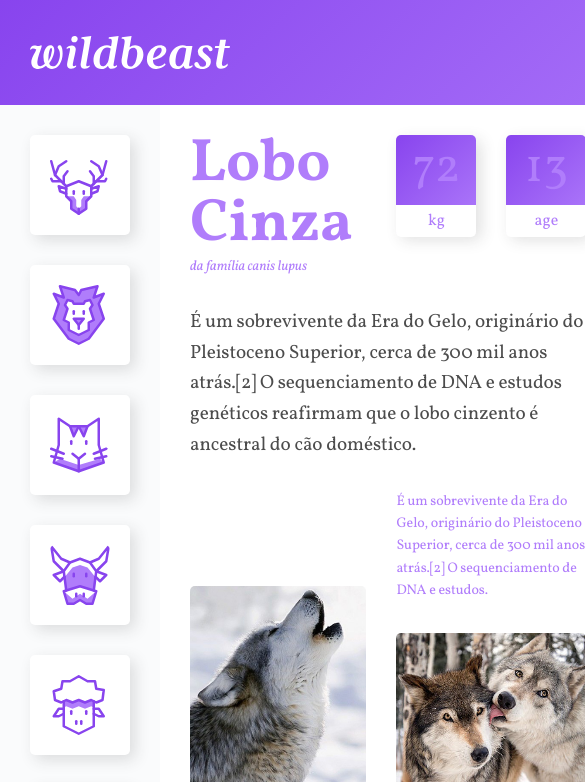
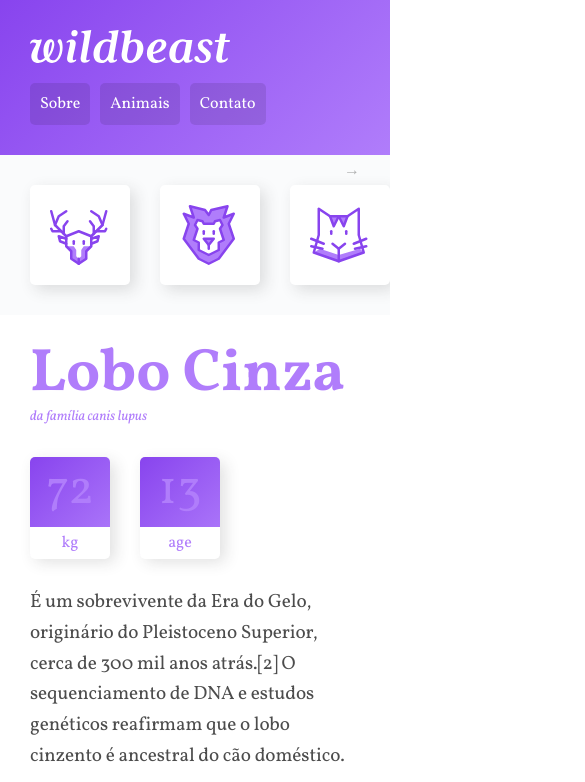
Before and after one commit to devcyber-th/Projeto_Grid_Wildbeast, a plain HTML site: page index.html in a window 390 px wide. Shown: the top 782 px of the page, 585 px wide, since content can reach past the window. Drawn offline with Linux system fonts and the light colour scheme.

Commit message:
finalizando o responsivo e o site

```diff
--- a/css/style.css
+++ b/css/style.css
@@ -23,7 +23,7 @@ a {
 
 img {
   display: block;
-  max-width: 100%;
+  width: 100%;
   border-radius: 5px;
 }
 
@@ -36,6 +36,28 @@ img {
     "header header header"
     "sidenav content anuncios"
     "footer footer footer";
+}
+
+@media (max-width: 1200px) {
+  .estrutura {
+    grid-template-areas:
+      "header header header"
+      "sidenav content content"
+      "sidenav anuncios anuncios"
+      "footer footer footer";
+  }
+}
+
+@media (max-width: 760px) {
+  .estrutura {
+    grid-template-columns: 100%;
+    grid-template-areas:
+      "header"
+      "sidenav"
+      "content"
+      "anuncios"
+      "footer";
+  }
 }
 
 /* header */
@@ -76,6 +98,21 @@ nav a {
   margin-left: 30px;
 }
 
+@media (max-width: 760px) {
+  .header {
+    grid-template-columns: auto;
+  }
+  .logo {
+    margin-bottom: 20px;
+  }
+  .header nav a {
+    font-size: 1em;
+  }
+  .header li + li {
+    margin-left: 10px;
+  }
+}
+
 /* sidenav */
 
 .sidenav {
@@ -98,6 +135,42 @@ nav a {
 
 .sidenav li a:hover {
   background: #b07dfb;
+}
+
+@keyframes seta {
+  from {
+    right: 30px;
+  }
+  to {
+    right: 20px;
+  }
+}
+
+@media (max-width: 760px) {
+  .sidenav ul {
+    display: flex;
+  }
+  .sidenav ul li {
+    flex: 1 0 60px;
+  }
+  .sidenav {
+    padding: 0 30px;
+    position: relative;
+  }
+  .sidenav li a {
+    margin: 30px 30px 30px 0px;
+  }
+  .sidenav {
+    overflow-x: auto;
+  }
+  .sidenav::after {
+    content: "→";
+    position: absolute;
+    top: 5px;
+    right: 30px;
+    color: rgba(0, 0, 0, 0.3);
+    animation: seta 0.5s ease-in 0s infinite alternate;
+  }
 }
 
 /* Content */
@@ -125,13 +198,19 @@ nav a {
   align-self: end;
 }
 
+@media (max-width: 600px) {
+  .content {
+    grid-template-columns: auto;
+  }
+}
+
 /* estilos content */
 
 p {
   font-size: 1.2em;
   line-height: 1.6;
   letter-spacing: -0.005em;
-  color: rgba(0,0,0,.7);
+  color: rgba(0, 0, 0, 0.7);
 }
 
 .informacoes p + p {
@@ -141,7 +220,7 @@ p {
 /* titulo */
 
 .titulo {
-  color: #B07DFB;
+  color: #b07dfb;
 }
 
 .titulo h1 {
@@ -165,7 +244,7 @@ p {
 .caracteristicas > div {
   width: 80px;
   text-align: center;
-  background: linear-gradient(135deg, #8844ee, #B07DFB);
+  background: linear-gradient(135deg, #8844ee, #b07dfb);
   border-radius: 5px;
   box-shadow: 5px 5px 15px 0px rgba(44, 44, 44, 0.15);
   position: relative;
@@ -177,8 +256,7 @@ p {
 
 .caracteristicas span {
   display: block;
-  color: #B07DFB;
-
+  color: #b07dfb;
 }
 
 .numero {
@@ -191,7 +269,7 @@ p {
   background: white;
   border-radius: 0px 0px 5px 5px;
   padding: 5px 0;
-  position:relative;
+  position: relative;
   top: 2px;
 }
 
@@ -201,12 +279,13 @@ p {
   max-width: 16em;
 }
 
-.citacao, .atributos {
+.citacao,
+.atributos {
   align-self: start;
   padding: 30px;
   border-radius: 5px;
   box-shadow: 5px 5px 15px 0px rgba(44, 44, 44, 0.15);
-  background: linear-gradient(135deg, #8844ee, #B07DFB);
+  background: linear-gradient(135deg, #8844ee, #b07dfb);
 }
 
 .citacao p {
@@ -238,13 +317,14 @@ p {
   align-content: start;
   padding: 30px;
   gap: 30px;
+  grid-template-columns: repeat(auto-fit, minmax(150px, 1fr));
 }
 
 /* Footer */
 
 .footer {
   grid-area: footer;
-  background: linear-gradient(135deg, #8844ee, #B07DFB);
+  background: linear-gradient(135deg, #8844ee, #b07dfb);
 }
 
 .footer p {
```
Lines whose indentation alone changed are shown as unchanged.
